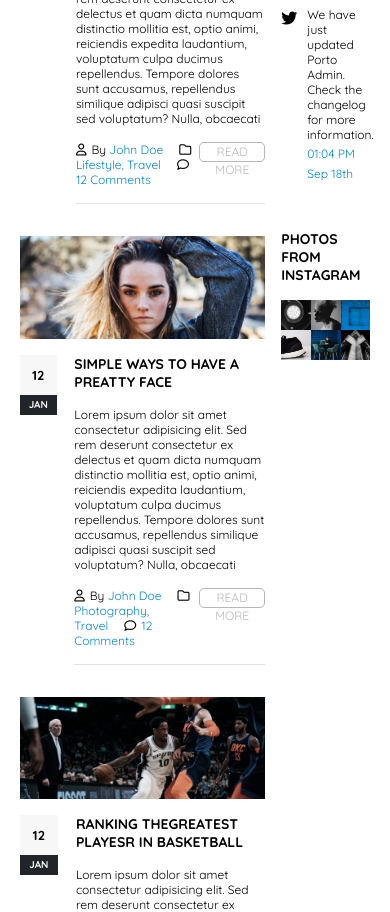
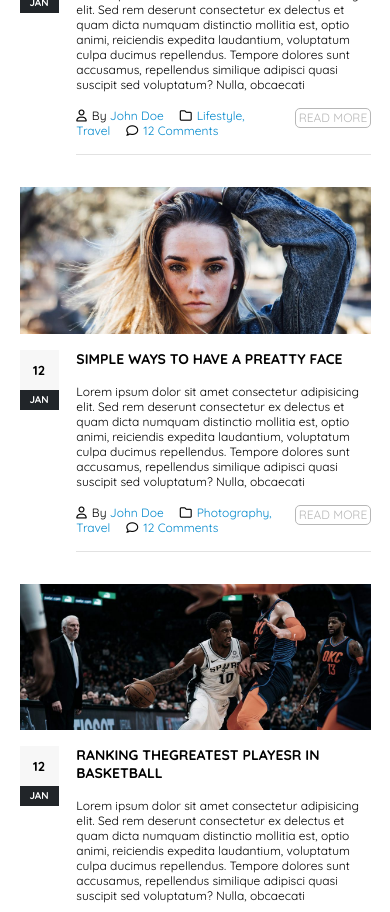
Before and after one commit to PietroSavini/proj-html-vuejs, a Vue app: page / in a window 390 px wide. Shown: the part 3064-3976 px from the top of the page. Built offline with nearby package versions, Linux system fonts and the light colour scheme.

Commit message:
ADD responsivness to main section

```diff
--- a/src/components/AppMain.vue
+++ b/src/components/AppMain.vue
@@ -184,7 +184,7 @@ export default {
                     <!-- /main content -->
 
                     <!-- aside content -->
-                    <div class="hp-col sm">
+                    <div class="hp-col sm fl column">
 
                         <div class="from-twitter">
                             <h3>latest from twitter</h3>
@@ -256,9 +256,17 @@ export default {
 }
 
 .home-page {
+    .row{
+        @media screen and (max-width:800px){
+            flex-direction: column;
+            align-items: center;
 
+        }
         .lg {
             width: 70%;
+            @media screen and (max-width:800px){
+            width: 100%;
+            }
 
             .hp-post {
                 margin-bottom: 2rem;
@@ -341,7 +349,15 @@ export default {
         .sm {
             width: 30%;
             padding-left: 1rem;
+            @media screen and (max-width:800px){
+                width: 100%;
+                flex-direction: row;
+            }
             .from-twitter{
+                @media screen and (max-width:800px){
+                     width: 50%;
+                     padding-right: 2rem;
+                }
                 .message{
                     margin-bottom: 1rem;
                     i{
@@ -367,13 +383,27 @@ export default {
 
             .from-instagram{
                 margin-top: 3rem;
+                @media screen and (max-width:800px){
+                     width: 50%;
+                     margin-top: 0;
+                }
                 .img-container{
 
                     .img{
                         width:calc(100% / 3);
                         height: 50%;
+                        overflow: hidden;
+                        cursor: pointer;
+                        img{
+                            transition: 200ms;
+                            &:hover{
+                                transform: scale(1.2);
                             }
                         }
                     }
                 }
-}</style>
+            }
+        }
+    }
+}
+</style>
```
Lines whose indentation alone changed are shown as unchanged.
